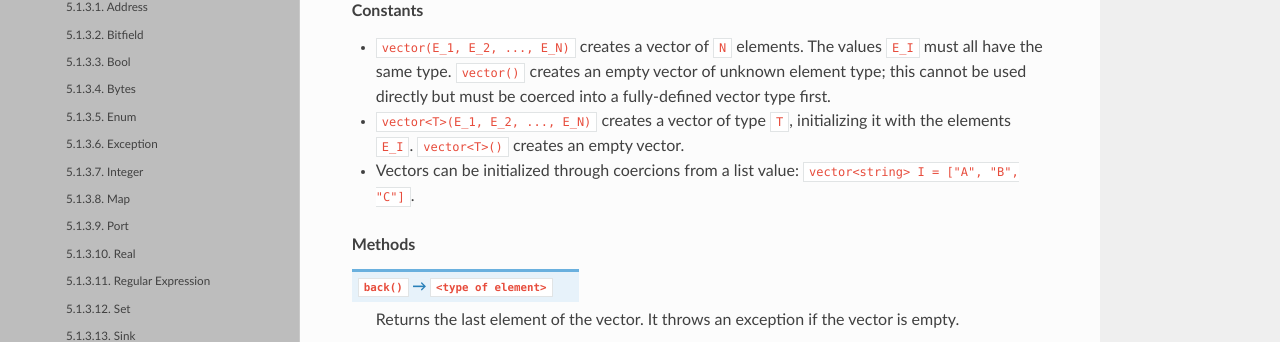
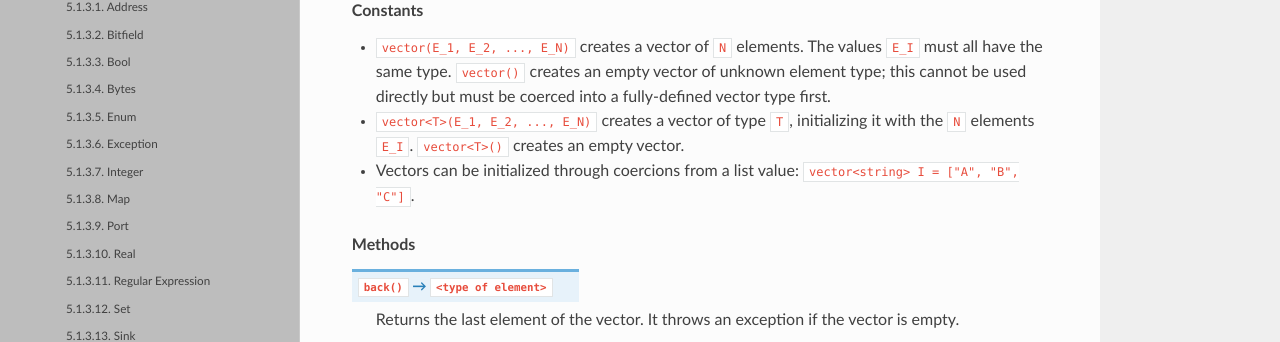
Before and after one commit to zeek/spicy, a Sphinx documentation site: the page built from doc/programming/language/types.rst, in a window 1280 px wide and 900 px high, scrolled down 28684 px. Shown: the part 147-489 px from the top of the window. Built offline with Sphinx 7.4.7 and the Read the Docs theme 2.0.0, drawn with Linux system fonts in a browser that asks for light colours; pages that are not in the unit, such as notebooks, are missing from menus.

```diff
--- a/doc/programming/language/types.rst
+++ b/doc/programming/language/types.rst
@@ -406,7 +406,7 @@ given element type. They provide iterators to traverse their content.
   directly but must be coerced into a fully-defined vector type first.
 
 - ``vector<T>(E_1, E_2, ..., E_N)`` creates a vector of type ``T``,
-  initializing it with the elements ``E_I``. ``vector<T>()`` creates
+  initializing it with the ``N`` elements ``E_I``. ``vector<T>()`` creates
   an empty vector.
 
 - Vectors can be initialized through coercions from a list value:
```
